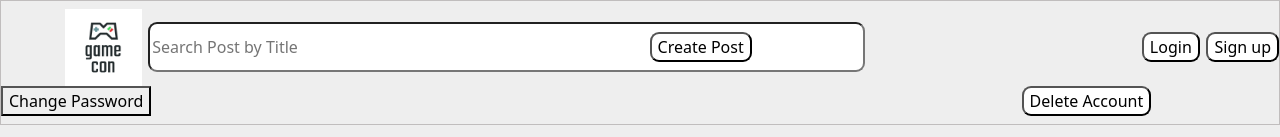
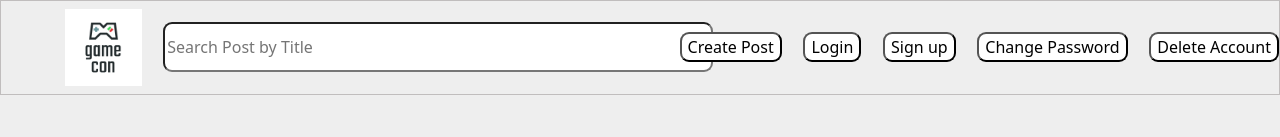
Before and after one commit to JupyterNoteFiend/Gamecon_CS326, a website: page client/gamecon.html in a window 1280 px wide. Shown: the top 137 px of the page. Drawn offline with nearby package versions, Linux system fonts and the light colour scheme; no server answers.

Commit message:
navbar fixup

```diff
--- a/client/gamecon.css
+++ b/client/gamecon.css
@@ -7,7 +7,7 @@
 .searchBox {
     left: 12%;
     top: 30px;
-    width: 300%;
+    width: 230%;
     min-height: 50px;
     border-radius: 9px;
 }
@@ -17,13 +17,13 @@
     border: 1px solid rgb(192, 189, 189);
 }
 
-.login {
-    padding-left: 30%;
-}
+/* .login {
+    padding-left: 10%;
+} */
 
-.signup {
+/* .signup {
     padding-right: 0%;
-}
+} */
 
 body {
     background:#eee;
@@ -113,27 +113,27 @@ body {
     width: 100%;
 }
 
-#loginButton, #signupButton {
+#loginButton, #signupButton, #createPostButton, #deleteButton, #updateButton {
     background-color: rgb(255, 255, 255);
     border-radius: 9px;
 }
 
-.login {
+/* .login {
     padding-left: 30%;
-}
+} */
 
-.signup {
+/* .signup {
     padding-right: 0%;
-}
+} */
 
-.delete {
+/* .delete {
     padding-right: 10%;
-}
+} */
 
-#createPostButton, #deleteButton {
+/* #createPostButton, #deleteButton {
     background-color: rgb(255, 255, 255);
     border-radius: 9px;
-}
+} */
 
 .createPost {
     padding-left: 20%;
--- a/client/gamecon.html
+++ b/client/gamecon.html
@@ -31,7 +31,7 @@
         <button id="signupButton">Sign up</button>
       </a>
     </div>
-    <div class="changePassword">
+    <div class="signup">
       <a href="/client/update/update.html">
         <button id="updateButton">Change Password</button>
       </a>
```
Also changed, not shown: 1 other file.
